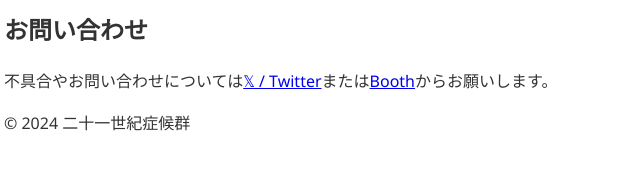
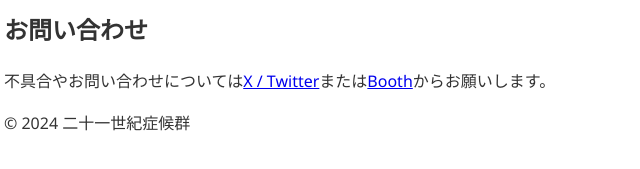
Before and after one commit to I21I/AAOMergeHelper, a website: page index.html in a window 1280 px wide. Shown: the part 1553-1722 px from the top of the page, 236-876 px from the left. Drawn offline with Linux system fonts and the light colour scheme.

Commit message:
Update index.html

```diff
--- a/index.html
+++ b/index.html
@@ -112,7 +112,7 @@
     </ul>
 
     <h2>お問い合わせ</h2>
-    <p>不具合やお問い合わせについては<a href="https://x.com/pnpnrkgk">𝕏 / Twitter</a>または<a href="https://l21l.booth.pm/">Booth</a>からお願いします。</p>
+    <p>不具合やお問い合わせについては<a href="https://x.com/pnpnrkgk">X / Twitter</a>または<a href="https://l21l.booth.pm/">Booth</a>からお願いします。</p>
 
     <footer>
         <p>© 2024 二十一世紀症候群</p>
```
